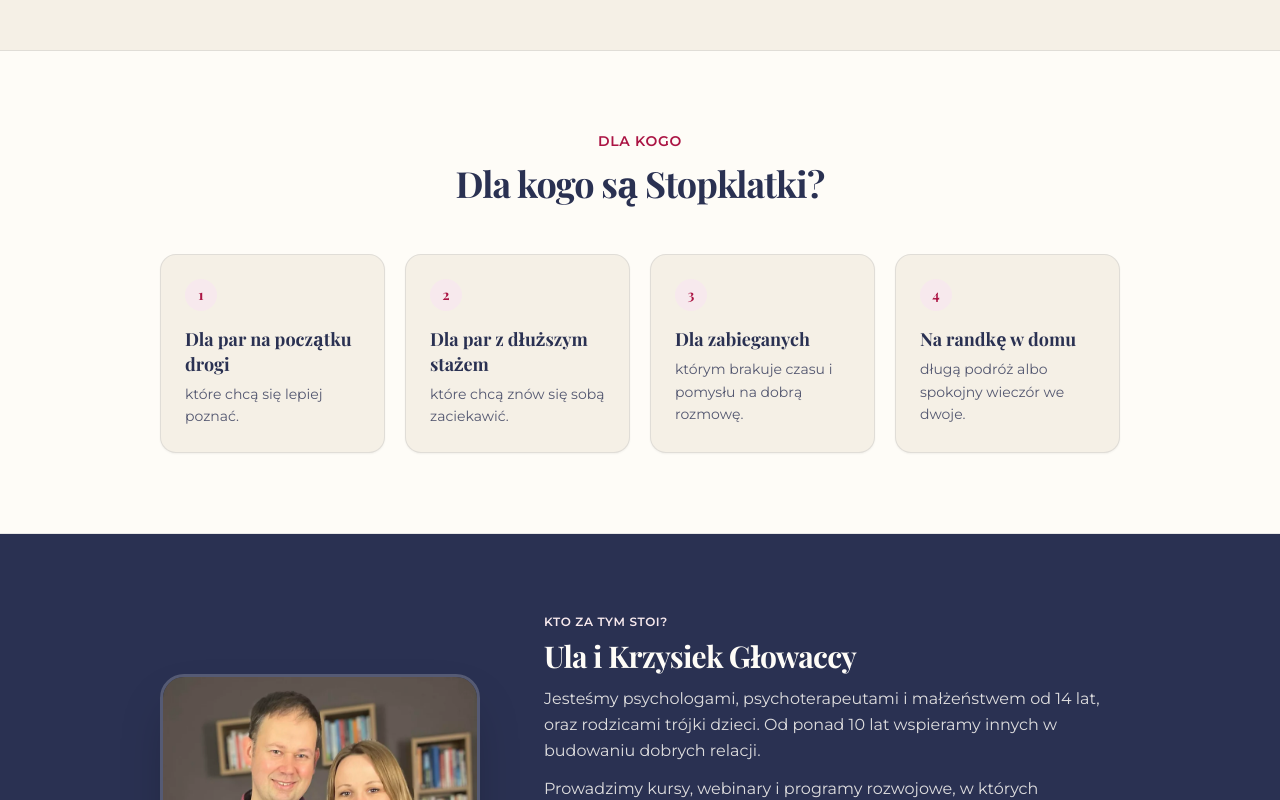
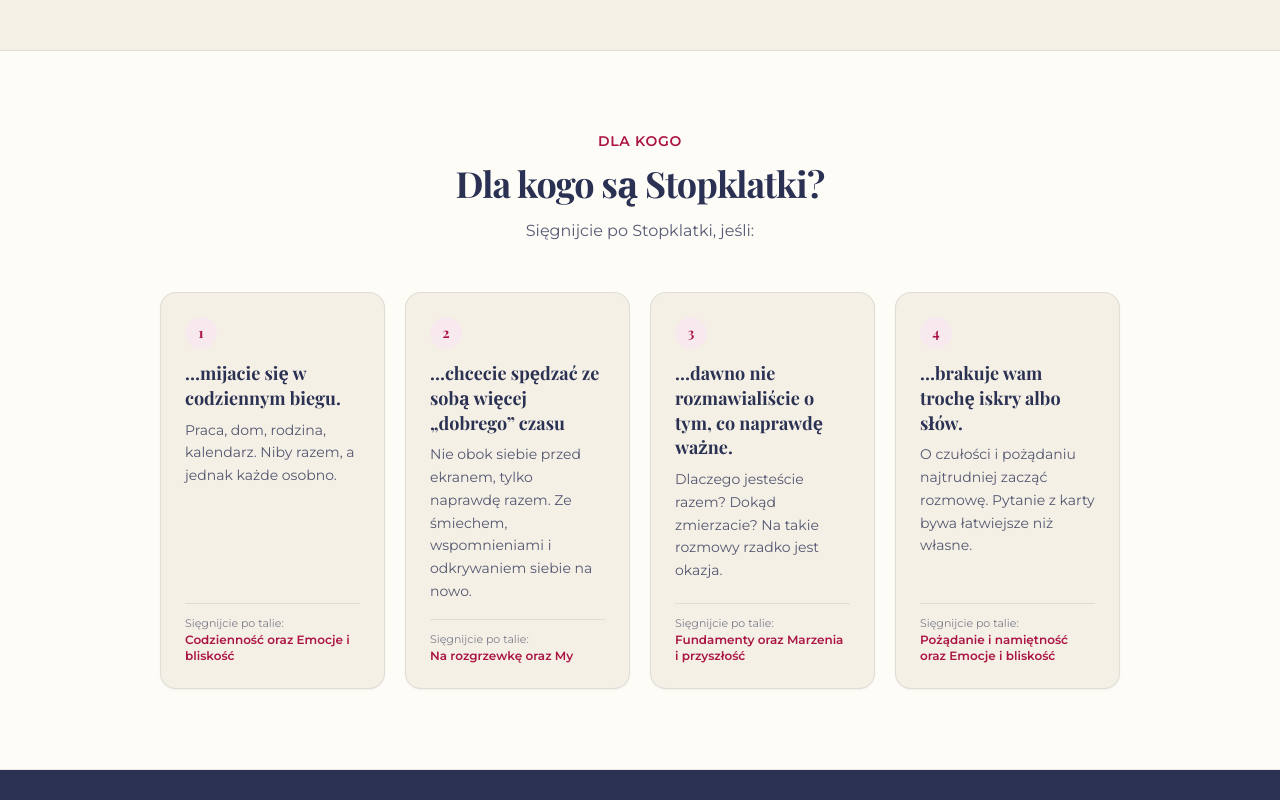
Before and after one commit to achiorr/100-pytan-na-bliskosc, a Next.js app: page / in a window 1280 px wide. Shown: the part 5440-6240 px from the top of the page. Built offline with nearby package versions, Linux system fonts and the light colour scheme; no server answers; a web font is replaced by a local one.

Commit message:
copy: aktualizacja kafelkow w sekcji Dla kogo z rekomendacjami talii

```diff
--- a/components/ForWhom.tsx
+++ b/components/ForWhom.tsx
@@ -2,23 +2,27 @@ export default function ForWhom() {
   const items = [
     {
       num: "1",
-      title: "Dla par na początku drogi",
-      desc: "które chcą się lepiej poznać.",
+      title: "…mijacie się w codziennym biegu.",
+      desc: "Praca, dom, rodzina, kalendarz. Niby razem, a jednak każde osobno.",
+      decks: "Codzienność oraz Emocje i bliskość",
     },
     {
       num: "2",
-      title: "Dla par z dłuższym stażem",
-      desc: "które chcą znów się sobą zaciekawić.",
+      title: "…chcecie spędzać ze sobą więcej „dobrego” czasu",
+      desc: "Nie obok siebie przed ekranem, tylko naprawdę razem. Ze śmiechem, wspomnieniami i odkrywaniem siebie na nowo.",
+      decks: "Na rozgrzewkę oraz My",
     },
     {
       num: "3",
-      title: "Dla zabieganych",
-      desc: "którym brakuje czasu i pomysłu na dobrą rozmowę.",
+      title: "…dawno nie rozmawialiście o tym, co naprawdę ważne.",
+      desc: "Dlaczego jesteście razem? Dokąd zmierzacie? Na takie rozmowy rzadko jest okazja.",
+      decks: "Fundamenty oraz Marzenia i przyszłość",
     },
     {
       num: "4",
-      title: "Na randkę w domu",
-      desc: "długą podróż albo spokojny wieczór we dwoje.",
+      title: "…brakuje wam trochę iskry albo słów.",
+      desc: "O czułości i pożądaniu najtrudniej zacząć rozmowę. Pytanie z karty bywa łatwiejsze niż własne.",
+      decks: "Pożądanie i namiętność oraz Emocje i bliskość",
     },
   ];
 
@@ -27,32 +31,40 @@ export default function ForWhom() {
       <div className="mx-auto max-w-5xl px-4 sm:px-6 lg:px-8">
 
         {/* Nagłówek sekcji */}
-        <div className="text-center max-w-2xl mx-auto mb-12">
+        <div className="text-center max-w-2xl mx-auto mb-10 sm:mb-12">
           <span className="text-burgund uppercase tracking-wider text-xs sm:text-sm font-semibold mb-2.5 block">
             DLA KOGO
           </span>
           <h2 className="font-heading text-2xl sm:text-3xl lg:text-4xl font-bold tracking-tight text-granat leading-tight">
             Dla kogo są Stopklatki?
           </h2>
+          <p className="text-sm sm:text-base text-granat/80 mt-3 leading-relaxed">
+            Sięgnijcie po Stopklatki, jeśli:
+          </p>
         </div>
 
-        {/* 4 karty w stylu sekcji Jak korzystać */}
+        {/* 4 karty z sytuacjami i rekomendacjami talii */}
         <div className="grid grid-cols-1 sm:grid-cols-2 lg:grid-cols-4 gap-5">
           {items.map((item, idx) => (
             <div
               key={idx}
-              className="rounded-2xl border border-granat/10 bg-kremDim p-6 shadow-xs flex flex-col justify-between hover:border-burgund/30 transition-colors"
+              className="rounded-2xl border border-granat/10 bg-kremDim p-5 sm:p-6 shadow-xs flex flex-col justify-between hover:border-burgund/30 transition-colors"
             >
               <div>
-                <div className="w-8 h-8 rounded-full bg-roz text-burgund font-heading font-bold flex items-center justify-center mb-4 text-sm shrink-0">
+                <div className="w-8 h-8 rounded-full bg-roz text-burgund font-heading font-bold flex items-center justify-center mb-3 text-sm shrink-0">
                   {item.num}
                 </div>
-                <h3 className="font-heading font-bold text-base sm:text-lg text-granat mb-1.5 leading-snug">
+                <h3 className="font-heading font-bold text-base sm:text-lg text-granat mb-2 leading-snug">
                   {item.title}
                 </h3>
-                <p className="text-xs sm:text-sm text-granat/80 leading-relaxed">
+                <p className="text-xs sm:text-sm text-granat/80 leading-relaxed mb-4">
                   {item.desc}
                 </p>
+              </div>
+
+              <div className="pt-3 border-t border-granat/10 text-xs text-granat/85">
+                <span className="text-granat/60 block mb-0.5 text-[11px]">Sięgnijcie po talie:</span>
+                <span className="font-semibold text-burgund">{item.decks}</span>
               </div>
             </div>
           ))}
```
